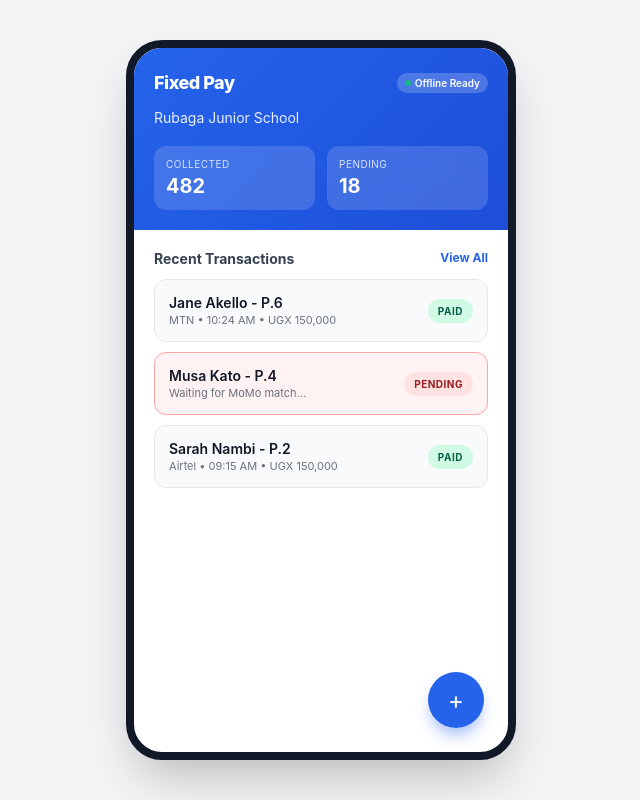
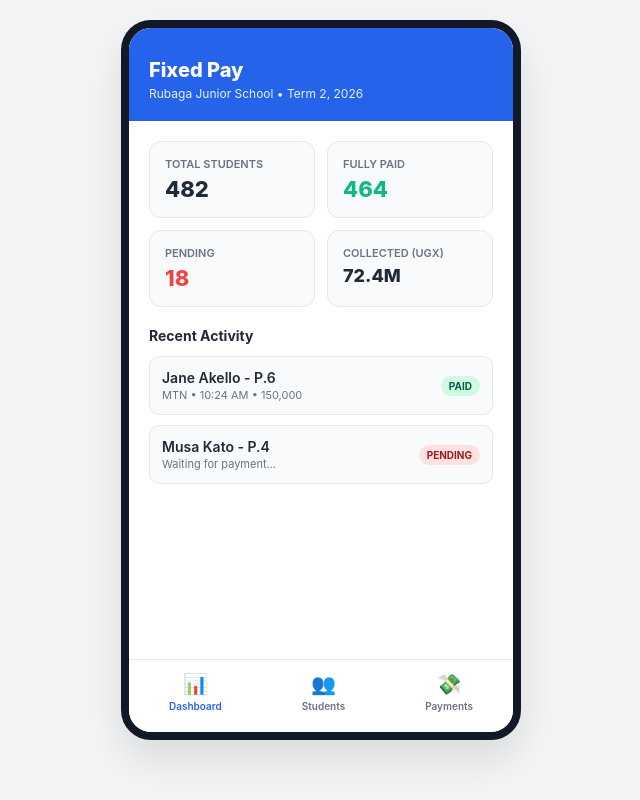
Before and after one commit to Ravenj-png/Raven-beauty, a Flask app: template templates/index1.html in a window 1280 px wide. Shown: the whole page, without its empty margins (319-959 px from the left). Run offline with Flask 3, Linux system fonts and the light colour scheme; the template is opened without the code that fills it, so the values that code supplies are empty; parts of the project's set-up code (start-up, migrations or seed data) failed here and were passed over.

Commit message:
Update index1.html

```diff
--- a/templates/index1.html
+++ b/templates/index1.html
@@ -3,265 +3,295 @@
 <head>
     <meta charset="UTF-8">
     <meta name="viewport" content="width=device-width, initial-scale=1.0">
-    <title>Fixed Pay - Bursar Dashboard</title>
+    <title>Fixed Pay - School Management</title>
     <style>
-        /* --- RESET & BASE STYLES --- */
-        * { box-sizing: border-box; margin: 0; padding: 0; font-family: -apple-system, BlinkMacSystemFont, "Segoe UI", Roboto, Helvetica, Arial, sans-serif; }
-        body { background-color: #f3f4f6; color: #1f2937; display: flex; justify-content: center; align-items: center; min-height: 100vh; padding: 20px; }
+        :root {
+            --primary: #2563eb;
+            --primary-dark: #1d4ed8;
+            --success: #10b981;
+            --danger: #ef4444;
+            --bg: #f3f4f6;
+            --text: #1f2937;
+            --gray: #6b7280;
+            --border: #e5e7eb;
+        }
+        * { box-sizing: border-box; margin: 0; padding: 0; font-family: -apple-system, BlinkMacSystemFont, "Segoe UI", Roboto, sans-serif; }
+        body { background-color: var(--bg); color: var(--text); display: flex; justify-content: center; min-height: 100vh; padding: 20px; }
 
-        /* --- MOBILE PHONE FRAME --- */
-        .phone-frame {
-            background: #ffffff;
-            width: 100%;
-            max-width: 390px;
-            height: 844px; /* iPhone 12/13 height */
-            max-height: 90vh;
-            border-radius: 36px;
-            box-shadow: 0 25px 50px -12px rgba(0, 0, 0, 0.25);
-            overflow: hidden;
-            border: 8px solid #111827;
-            position: relative;
-            display: flex;
-            flex-direction: column;
+        .app-container {
+            background: #ffffff; width: 100%; max-width: 400px; height: 850px; max-height: 90vh;
+            border-radius: 30px; box-shadow: 0 20px 40px rgba(0,0,0,0.1); overflow: hidden;
+            border: 8px solid #111827; position: relative; display: flex; flex-direction: column;
         }
 
-        /* --- HEADER --- */
-        .header {
-            background: linear-gradient(135deg, #2563eb, #1d4ed8);
-            color: white;
-            padding: 24px 20px 20px;
+        /* HEADER */
+        .header { background: var(--primary); color: white; padding: 20px; padding-top: 30px; }
+        .header h1 { font-size: 20px; font-weight: 800; }
+        .header p { font-size: 12px; opacity: 0.9; margin-top: 4px; }
+
+        /* MAIN CONTENT AREA */
+        .content { flex: 1; overflow-y: auto; padding: 20px; padding-bottom: 80px; }
+        .view { display: none; }
+        .view.active { display: block; animation: fadeIn 0.3s; }
+        @keyframes fadeIn { from { opacity: 0; transform: translateY(10px); } to { opacity: 1; transform: translateY(0); } }
+
+        /* DASHBOARD STATS */
+        .stats-grid { display: grid; grid-template-columns: 1fr 1fr; gap: 12px; margin-bottom: 20px; }
+        .stat-card { background: #f9fafb; padding: 15px; border-radius: 12px; border: 1px solid var(--border); }
+        .stat-label { font-size: 11px; color: var(--gray); text-transform: uppercase; font-weight: 600; }
+        .stat-value { font-size: 22px; font-weight: 800; margin-top: 5px; color: var(--text); }
+        .stat-value.green { color: var(--success); }
+        .stat-value.red { color: var(--danger); }
+
+        /* LISTS & CARDS */
+        .section-title { font-size: 14px; font-weight: 700; margin-bottom: 12px; display: flex; justify-content: space-between; align-items: center; }
+        .list-item { display: flex; justify-content: space-between; align-items: center; padding: 12px; background: #f9fafb; border-radius: 10px; margin-bottom: 10px; border: 1px solid var(--border); }
+        .item-info h4 { font-size: 14px; font-weight: 600; }
+        .item-info p { font-size: 11px; color: var(--gray); margin-top: 2px; }
+        .badge { padding: 4px 8px; border-radius: 12px; font-size: 10px; font-weight: 700; }
+        .badge-paid { background: #d1fae5; color: #065f46; }
+        .badge-unpaid { background: #fee2e2; color: #991b1b; }
+
+        /* FORMS */
+        .form-group { margin-bottom: 15px; }
+        .form-group label { display: block; font-size: 12px; font-weight: 600; color: var(--gray); margin-bottom: 6px; }
+        .form-group input, .form-group select { width: 100%; padding: 12px; border: 1px solid var(--border); border-radius: 10px; font-size: 14px; outline: none; }
+        .form-group input:focus { border-color: var(--primary); }
+        .generated-code { background: #eff6ff; color: var(--primary); padding: 12px; border-radius: 10px; text-align: center; font-weight: 700; font-size: 16px; margin-top: 10px; display: none; }
+
+        /* BUTTONS */
+        .btn { width: 100%; padding: 14px; border: none; border-radius: 12px; font-size: 14px; font-weight: 700; cursor: pointer; transition: 0.2s; }
+        .btn-primary { background: var(--primary); color: white; }
+        .btn-primary:active { background: var(--primary-dark); }
+        .btn-success { background: var(--success); color: white; }
+        .btn-outline { background: transparent; border: 1px solid var(--primary); color: var(--primary); margin-top: 10px; }
+
+        /* BOTTOM NAVIGATION */
+        .bottom-nav {
+            position: absolute; bottom: 0; width: 100%; background: white;
+            border-top: 1px solid var(--border); display: flex; justify-content: space-around;
+            padding: 12px 0; padding-bottom: 20px; /* Safe area for mobile */
         }
-        .header-top { display: flex; justify-content: space-between; align-items: center; margin-bottom: 16px; }
-        .logo { font-size: 18px; font-weight: 800; letter-spacing: -0.5px; }
-        .offline-badge { background: rgba(255,255,255,0.2); padding: 4px 8px; border-radius: 12px; font-size: 10px; font-weight: 600; display: flex; align-items: center; gap: 4px; }
-        .offline-badge::before { content: ''; width: 6px; height: 6px; background: #10b981; border-radius: 50%; }
-        .school-name { font-size: 14px; opacity: 0.9; margin-top: 4px; }
+        .nav-item { display: flex; flex-direction: column; align-items: center; color: var(--gray); font-size: 10px; font-weight: 600; cursor: pointer; }
+        .nav-item.active { color: var(--primary); }
+        .nav-icon { font-size: 20px; margin-bottom: 4px; }
 
-        /* --- STATS CARDS --- */
-        .stats-container { display: flex; gap: 12px; margin-top: 20px; }
-        .stat-card { flex: 1; background: rgba(255,255,255,0.15); padding: 12px; border-radius: 12px; backdrop-filter: blur(10px); }
-        .stat-label { font-size: 10px; opacity: 0.8; text-transform: uppercase; letter-spacing: 0.5px; }
-        .stat-value { font-size: 20px; font-weight: 700; margin-top: 4px; }
-
-        /* --- MAIN CONTENT --- */
-        .content { flex: 1; padding: 20px; overflow-y: auto; }
-        .section-title { font-size: 14px; font-weight: 700; color: #374151; margin-bottom: 12px; display: flex; justify-content: space-between; }
-
-        /* --- STUDENT LIST --- */
-        .student-list { list-style: none; display: flex; flex-direction: column; gap: 10px; }
-        .student-item {
-            display: flex; justify-content: space-between; align-items: center;
-            padding: 14px; background: #f9fafb; border-radius: 12px;
-            border: 1px solid #e5e7eb; transition: all 0.3s ease;
-        }
-        .student-info h4 { font-size: 14px; font-weight: 600; color: #111827; }
-        .student-info p { font-size: 11px; color: #6b7280; margin-top: 2px; }
-
-        /* --- STATUS BADGES --- */
-        .badge { padding: 6px 10px; border-radius: 20px; font-size: 10px; font-weight: 700; letter-spacing: 0.5px; }
-        .badge-paid { background: #d1fae5; color: #065f46; }
-        .badge-pending { background: #fee2e2; color: #991b1b; }
-
-        /* --- FLOATING ACTION BUTTON --- */
-        .fab {
-            position: absolute; bottom: 24px; right: 24px;
-            background: #2563eb; color: white; border: none;
-            width: 56px; height: 56px; border-radius: 50%;
-            font-size: 24px; display: flex; justify-content: center; align-items: center;
-            box-shadow: 0 10px 15px -3px rgba(37, 99, 235, 0.4);
-            cursor: pointer; transition: transform 0.2s;
-        }
-        .fab:active { transform: scale(0.95); }
-
-        /* --- MODAL (RECONCILE) --- */
-        .modal-overlay {
-            display: none; position: absolute; top: 0; left: 0; width: 100%; height: 100%;
-            background: rgba(0,0,0,0.6); backdrop-filter: blur(4px);
-            justify-content: center; align-items: flex-end; z-index: 10;
-        }
-        .modal-content {
-            background: white; width: 100%; padding: 24px;
-            border-radius: 24px 24px 0 0; animation: slideUp 0.3s ease-out;
-        }
-        @keyframes slideUp { from { transform: translateY(100%); } to { transform: translateY(0); } }
-
-        .modal-header { display: flex; justify-content: space-between; align-items: center; margin-bottom: 20px; }
-        .modal-title { font-size: 18px; font-weight: 700; }
-        .close-btn { background: none; border: none; font-size: 20px; color: #6b7280; cursor: pointer; }
-
-        .input-group { margin-bottom: 16px; }
-        .input-group label { display: block; font-size: 12px; font-weight: 600; color: #4b5563; margin-bottom: 6px; }
-        .input-group input, .input-group select {
-            width: 100%; padding: 12px; border: 1px solid #d1d5db; border-radius: 10px;
-            font-size: 14px; background: #f9fafb; outline: none; transition: border 0.2s;
-        }
-        .input-group input:focus, .input-group select:focus { border-color: #2563eb; }
-
-        .btn-primary {
-            width: 100%; background: #2563eb; color: white; border: none;
-            padding: 14px; border-radius: 12px; font-size: 14px; font-weight: 700;
-            cursor: pointer; transition: background 0.2s; margin-top: 8px;
-        }
-        .btn-primary:disabled { background: #9ca3af; cursor: not-allowed; }
-
-        /* --- SUCCESS STATE --- */
-        .success-view { display: none; text-align: center; padding: 20px 0; }
-        .success-icon { font-size: 48px; margin-bottom: 12px; animation: popIn 0.4s cubic-bezier(0.175, 0.885, 0.32, 1.275); }
-        @keyframes popIn { from { transform: scale(0); } to { transform: scale(1); } }
-        .success-title { font-size: 18px; font-weight: 700; color: #065f46; margin-bottom: 6px; }
-        .success-subtitle { font-size: 13px; color: #6b7280; line-height: 1.4; }
-
+        /* MODAL */
+        .modal { display: none; position: absolute; top: 0; left: 0; width: 100%; height: 100%; background: rgba(0,0,0,0.5); justify-content: center; align-items: center; z-index: 100; }
+        .modal-content { background: white; padding: 24px; border-radius: 20px; width: 85%; text-align: center; }
     </style>
 </head>
 <body>
 
-<div class="phone-frame">
+<div class="app-container">
     <!-- HEADER -->
     <div class="header">
-        <div class="header-top">
-            <div class="logo">Fixed Pay</div>
-            <div class="offline-badge">Offline Ready</div>
-        </div>
-        <div class="school-name">Rubaga Junior School</div>
-
-        <div class="stats-container">
-            <div class="stat-card">
-                <div class="stat-label">Collected</div>
-                <div class="stat-value">482</div>
-            </div>
-            <div class="stat-card">
-                <div class="stat-label">Pending</div>
-                <div class="stat-value" id="pendingCount">18</div>
-            </div>
-        </div>
+        <h1>Fixed Pay</h1>
+        <p>Rubaga Junior School • Term 2, 2026</p>
     </div>
 
     <!-- MAIN CONTENT -->
     <div class="content">
-        <div class="section-title">
-            <span>Recent Transactions</span>
-            <span style="color: #2563eb; font-size: 12px; cursor: pointer;">View All</span>
+
+        <!-- VIEW 1: DASHBOARD -->
+        <div id="view-dashboard" class="view active">
+            <div class="stats-grid">
+                <div class="stat-card">
+                    <div class="stat-label">Total Students</div>
+                    <div class="stat-value" id="stat-total">482</div>
+                </div>
+                <div class="stat-card">
+                    <div class="stat-label">Fully Paid</div>
+                    <div class="stat-value green" id="stat-paid">464</div>
+                </div>
+                <div class="stat-card">
+                    <div class="stat-label">Pending</div>
+                    <div class="stat-value red" id="stat-pending">18</div>
+                </div>
+                <div class="stat-card">
+                    <div class="stat-label">Collected (UGX)</div>
+                    <div class="stat-value" style="font-size: 18px;">72.4M</div>
+                </div>
+            </div>
+
+            <div class="section-title">Recent Activity</div>
+            <div class="list-item">
+                <div class="item-info">
+                    <h4>Jane Akello - P.6</h4>
+                    <p>MTN • 10:24 AM • 150,000</p>
+                </div>
+                <span class="badge badge-paid">PAID</span>
+            </div>
+            <div class="list-item">
+                <div class="item-info">
+                    <h4>Musa Kato - P.4</h4>
+                    <p>Waiting for payment...</p>
+                </div>
+                <span class="badge badge-unpaid">PENDING</span>
+            </div>
         </div>
 
-        <ul class="student-list">
-            <li class="student-item">
-                <div class="student-info">
-                    <h4>Jane Akello - P.6</h4>
-                    <p>MTN • 10:24 AM • UGX 150,000</p>
+        <!-- VIEW 2: STUDENTS (ADD/REGISTER) -->
+        <div id="view-students" class="view">
+            <div class="section-title">
+                <span>Student Registry</span>
+                <span style="color: var(--primary); font-size: 12px;">482 Total</span>
+            </div>
+
+            <div style="background: #f9fafb; padding: 15px; border-radius: 12px; border: 1px solid var(--border); margin-bottom: 20px;">
+                <div class="form-group">
+                    <label>Student Full Name</label>
+                    <input type="text" id="new-name" placeholder="e.g. John Doe">
                 </div>
-                <span class="badge badge-paid">PAID</span>
-            </li>
+                <div class="form-group">
+                    <label>Class / Grade</label>
+                    <select id="new-class">
+                        <option>Primary 1</option><option>Primary 2</option><option>Primary 3</option>
+                        <option>Primary 4</option><option>Primary 5</option><option>Primary 6</option>
+                    </select>
+                </div>
+                <div class="form-group">
+                    <label>Parent Phone Number</label>
+                    <input type="tel" id="new-phone" placeholder="077...">
+                </div>
+                <button class="btn btn-primary" onclick="generateCode()">Generate Reference Code</button>
+                <div class="generated-code" id="gen-code-display"></div>
+                <button class="btn btn-success" id="btn-save-student" style="display:none; margin-top:10px;" onclick="saveStudent()">Save to Registry</button>
+            </div>
 
-            <!-- THE TARGET STUDENT -->
-            <li class="student-item" id="targetStudent" style="border-color: #fca5a5; background: #fef2f2;">
-                <div class="student-info">
+            <div class="section-title">Recently Added</div>
+            <div id="recent-students-list">
+                <!-- Dynamic list will appear here -->
+            </div>
+        </div>
+
+        <!-- VIEW 3: PAYMENTS -->
+        <div id="view-payments" class="view">
+            <div class="section-title">Collect Payments</div>
+            <p style="font-size: 12px; color: var(--gray); margin-bottom: 15px;">Select a student to process MTN/Airtel payment.</p>
+
+            <div class="list-item" style="cursor: pointer;" onclick="openPayModal('Musa Kato', 'P.4', 'RJS-P4-001')">
+                <div class="item-info">
                     <h4>Musa Kato - P.4</h4>
-                    <p id="musaStatusText">Waiting for MoMo match...</p>
+                    <p>Code: RJS-P4-001 • 150,000 UGX</p>
                 </div>
-                <span class="badge badge-pending" id="musaBadge">PENDING</span>
-            </li>
+                <span class="badge badge-unpaid">COLLECT</span>
+            </div>
+            <div class="list-item" style="cursor: pointer;">
+                <div class="item-info">
+                    <h4>Peter Okello - P.2</h4>
+                    <p>Code: RJS-P2-045 • 150,000 UGX</p>
+                </div>
+                <span class="badge badge-unpaid">COLLECT</span>
+            </div>
+        </div>
 
-            <li class="student-item">
-                <div class="student-info">
-                    <h4>Sarah Nambi - P.2</h4>
-                    <p>Airtel • 09:15 AM • UGX 150,000</p>
-                </div>
-                <span class="badge badge-paid">PAID</span>
-            </li>
-        </ul>
     </div>
 
-    <!-- FLOATING ACTION BUTTON -->
-    <button class="fab" onclick="openModal()">+</button>
+    <!-- BOTTOM NAVIGATION -->
+    <div class="bottom-nav">
+        <div class="nav-item active" onclick="switchView('dashboard', this)">
+            <div class="nav-icon">📊</div>
+            <span>Dashboard</span>
+        </div>
+        <div class="nav-item" onclick="switchView('students', this)">
+            <div class="nav-icon">👥</div>
+            <span>Students</span>
+        </div>
+        <div class="nav-item" onclick="switchView('payments', this)">
+            <div class="nav-icon">💸</div>
+            <span>Payments</span>
+        </div>
+    </div>
 
-    <!-- RECONCILE MODAL -->
-    <div class="modal-overlay" id="reconcileModal">
+    <!-- PAYMENT MODAL -->
+    <div class="modal" id="payModal">
         <div class="modal-content">
-            <!-- INPUT VIEW -->
-            <div id="inputView">
-                <div class="modal-header">
-                    <div class="modal-title">Reconcile Payment</div>
-                    <button class="close-btn" onclick="closeModal()">✕</button>
-                </div>
+            <h3 style="margin-bottom: 10px;">Process Payment</h3>
+            <p style="font-size: 12px; color: var(--gray); margin-bottom: 15px;" id="modal-student-name">Student Name</p>
 
-                <div class="input-group">
-                    <label>Network</label>
-                    <select id="networkSelect">
-                        <option value="MTN">MTN Mobile Money</option>
-                        <option value="Airtel">Airtel Money</option>
-                    </select>
-                </div>
-
-                <div class="input-group">
-                    <label>Student Reference Code</label>
-                    <input type="text" id="refCode" placeholder="e.g., RJS-P4-001" value="RJS-P4-001">
-                </div>
-
-                <button class="btn-primary" id="verifyBtn" onclick="processPayment()">Verify & Match</button>
+            <div class="form-group" style="text-align: left;">
+                <label>Network</label>
+                <select><option>MTN Mobile Money</option><option>Airtel Money</option></select>
+            </div>
+            <div class="form-group" style="text-align: left;">
+                <label>Amount (UGX)</label>
+                <input type="number" value="150000">
             </div>
 
-            <!-- SUCCESS VIEW -->
-            <div class="success-view" id="successView">
-                <div class="success-icon">✅</div>
-                <div class="success-title">Matched Successfully!</div>
-                <div class="success-subtitle">
-                    Payment verified for <strong>Musa Kato (P.4)</strong>.<br>
-                    Digital receipt sent to parent via WhatsApp.
-                </div>
-                <button class="btn-primary" style="margin-top: 20px;" onclick="closeModal()">Done</button>
-            </div>
+            <button class="btn btn-primary" onclick="completePayment()">Send MoMo Prompt</button>
+            <button class="btn btn-outline" onclick="closeModal()">Cancel</button>
         </div>
     </div>
+
 </div>
 
 <script>
-    function openModal() {
-        document.getElementById('reconcileModal').style.display = 'flex';
-        // Reset to input view
-        document.getElementById('inputView').style.display = 'block';
-        document.getElementById('successView').style.display = 'none';
-        document.getElementById('verifyBtn').innerText = 'Verify & Match';
-        document.getElementById('verifyBtn').disabled = false;
+    // Navigation Logic
+    function switchView(viewName, navElement) {
+        document.querySelectorAll('.view').forEach(v => v.classList.remove('active'));
+        document.getElementById('view-' + viewName).classList.add('active');
+
+        document.querySelectorAll('.nav-item').forEach(n => n.classList.remove('active'));
+        navElement.classList.add('active');
+    }
+
+    // Add Student Logic
+    function generateCode() {
+        const name = document.getElementById('new-name').value;
+        const cls = document.getElementById('new-class').value;
+        if(!name) { alert('Please enter a name'); return; }
+
+        const randomId = Math.floor(Math.random() * 900) + 100;
+        const code = `RJS-${cls.replace('Primary ', 'P')}-${randomId}`;
+
+        document.getElementById('gen-code-display').innerText = code;
+        document.getElementById('gen-code-display').style.display = 'block';
+        document.getElementById('btn-save-student').style.display = 'block';
+    }
+
+    function saveStudent() {
+        const name = document.getElementById('new-name').value;
+        const cls = document.getElementById('new-class').value;
+        const code = document.getElementById('gen-code-display').innerText;
+
+        const list = document.getElementById('recent-students-list');
+        list.innerHTML = `
+            <div class="list-item">
+                <div class="item-info">
+                    <h4>${name} - ${cls}</h4>
+                    <p>Code: ${code} • Just added</p>
+                </div>
+                <span class="badge badge-unpaid">NEW</span>
+            </div>
+        ` + list.innerHTML;
+
+        alert('Student saved successfully! Reference code generated.');
+        // Reset form
+        document.getElementById('new-name').value = '';
+        document.getElementById('gen-code-display').style.display = 'none';
+        document.getElementById('btn-save-student').style.display = 'none';
+    }
+
+    // Payment Logic
+    function openPayModal(name, cls, code) {
+        document.getElementById('modal-student-name').innerText = `${name} (${cls}) | Ref: ${code}`;
+        document.getElementById('payModal').style.display = 'flex';
     }
 
     function closeModal() {
-        document.getElementById('reconcileModal').style.display = 'none';
+        document.getElementById('payModal').style.display = 'none';
     }
 
-    function processPayment() {
-        const btn = document.getElementById('verifyBtn');
-        const refCode = document.getElementById('refCode').value;
+    function completePayment() {
+        closeModal();
+        alert('✅ Payment Successful!\n\nMoMo prompt confirmed.\nDigital receipt sent to parent.\nDashboard updated.');
 
-        // Basic validation
-        if(refCode.toUpperCase() !== 'RJS-P4-001') {
-            alert('Invalid Reference Code. Try: RJS-P4-001');
-            return;
-        }
-
-        // Simulate processing
-        btn.innerText = 'Searching Database...';
-        btn.disabled = true;
-
-        setTimeout(() => {
-            // Switch to success view
-            document.getElementById('inputView').style.display = 'none';
-            document.getElementById('successView').style.display = 'block';
-
-            // Update the dashboard in the background
-            const musaRow = document.getElementById('targetStudent');
-            const musaBadge = document.getElementById('musaBadge');
-            const musaText = document.getElementById('musaStatusText');
-            const pendingCount = document.getElementById('pendingCount');
-
-            musaRow.style.borderColor = '#a7f3d0';
-            musaRow.style.background = '#ecfdf5';
-            musaText.innerText = 'MTN • Just now • UGX 150,000';
-            musaBadge.innerText = 'PAID';
-            musaBadge.className = 'badge badge-paid';
-
-            pendingCount.innerText = '17'; // Decrement pending count
-
-        }, 1200); // 1.2 second delay for dramatic effect
+        // Update stats visually
+        const pending = document.getElementById('stat-pending');
+        const paid = document.getElementById('stat-paid');
+        pending.innerText = parseInt(pending.innerText) - 1;
+        paid.innerText = parseInt(paid.innerText) + 1;
     }
 </script>
 
```
